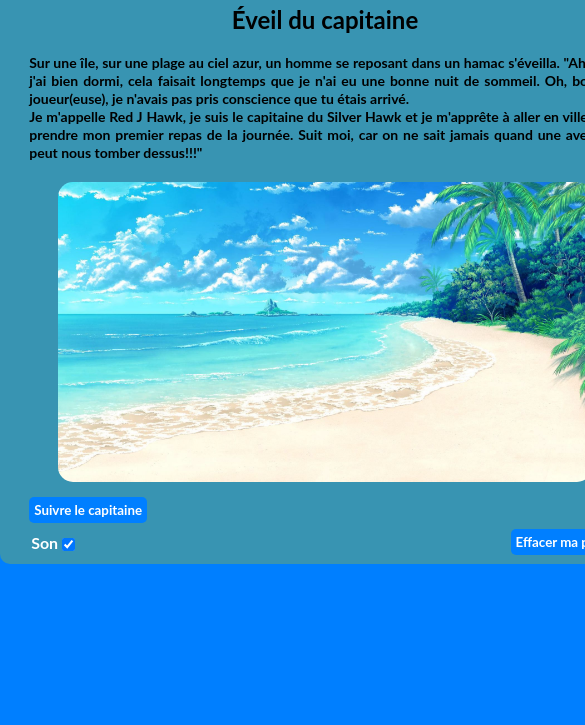
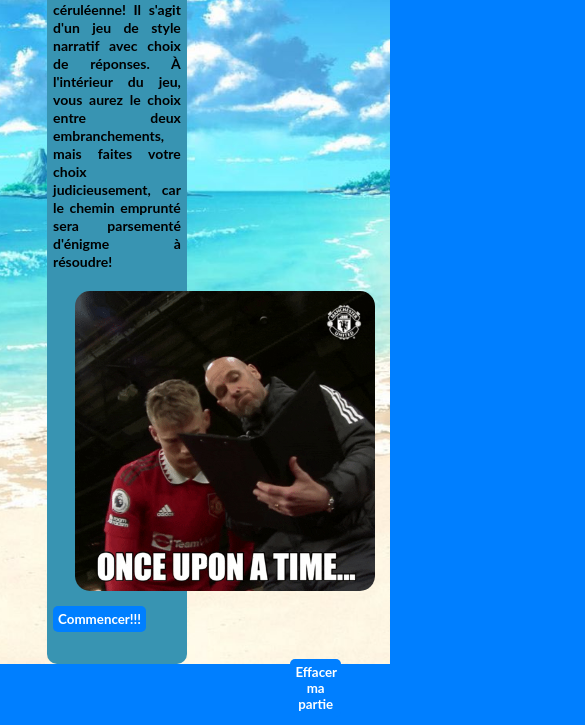
Before and after one commit to tonie2023/Vous-etes-le-heros-epopee-ceruleenne, a plain HTML site: page index.html in a window 390 px wide. Shown: the part 180-905 px from the top of the page, 585 px wide, since content can reach past the window. Before the commit the page ends 844 px from the top, so only its background shows below. Drawn offline with Linux system fonts and the light colour scheme.

Commit message:
Sauvegarde partie 5.2

```diff
--- a/javascript.js
+++ b/javascript.js
@@ -1,4 +1,15 @@
 let chaptersObj = {
+  didacticiel: {
+    subtitle: "Didacticiel",
+    text: `Bienvenue chers joueurs et joueuses dans le jeu: Épopée céruléenne! Il s'agit d'un jeu de style narratif avec choix de réponses. À l'intérieur du jeu, vous aurez le choix entre deux embranchements, mais faites votre choix judicieusement, car le chemin emprunté sera parsementé d'énigme à résoudre!`,
+    img: "assets/didacticiel.gif",
+    options: [
+      {
+        text: "Commencer!!!",
+        action: "goToChapter(`prologue`)",
+      },
+    ],
+  },
   prologue: {
     subtitle: "Éveil du capitaine",
     text: `Sur une île, sur une plage au ciel azur, un homme se reposant dans un hamac s'éveilla. "Ahhhhh, j'ai bien dormi, cela faisait longtemps que je n'ai eu une bonne nuit de sommeil. Oh, bonjour joueur(euse), je n'avais pas pris conscience que tu étais arrivé.
@@ -694,7 +705,7 @@ choixSonore.addEventListener("change", function () {
 function reset() {
   faction = false;
   localStorage.clear();
-  goToChapter("prologue");
+  goToChapter("didacticiel");
 }
 
 const reinitialiser = document.querySelector(".reinitialiser");
@@ -706,11 +717,11 @@ console.log(reinitialiser);
 if (localStorage.getItem("chapitre") != undefined) {
   goToChapter(localStorage.getItem("chapitre"));
 } else {
-  goToChapter("prologue");
+  goToChapter("didacticiel");
   console.log(goToChapter);
 }
 
-let chapitreDebut = "prologue";
+let chapitreDebut = "didacticiel";
 if (localStorage.getItem("chapitre") != null) {
   chapitreDebut = localStorage.getItem("chapitre");
 }
--- a/style.css
+++ b/style.css
@@ -29,17 +29,30 @@ body {
   justify-content: center;
   align-items: center;
 }
-.epilogue {
-  background-image: url("assets/");
+.didacticiel {
+  background-image: url("assets/plage.jpg");
   background-repeat: no-repeat;
   position: absolute;
   top: 0;
   left: 0;
-  background-size: contain;
+  background-size: cover;
   background-position: center bottom;
   width: 100vw;
   height: 100vh;
   border-radius: 0 0 0 0;
+}
+.epilogue {
+  background-image: url("assets/reset.gif");
+  background-repeat: no-repeat;
+  position: absolute;
+  top: 0;
+  left: 0;
+  background-size: cover;
+  background-position: center bottom;
+  width: 100vw;
+  height: 100vh;
+  border-radius: 0 0 0 0;
+  opacity: 85%;
 }
 img {
   position: relative;
@@ -145,9 +158,13 @@ button {
   border-radius: 5px 5px 5px 5px;
   border-style: none;
   cursor: pointer;
+  transition: 1.5s;
 }
 button:hover {
-  background: #286185;
+  background: #15f4ee;
+  box-shadow: 0 5px 20px 0 #15f4ee inset, 0 5px 20px 0 #15f4ee,
+    0 5px 20px 0 #15f4ee inset, 0 5px 20px 0 #15f4ee;
+  text-shadow: 0 0 5px #15f4ee;
 }
 #son {
   position: relative;
@@ -168,3 +185,83 @@ button:hover {
   top: -8.5px;
   color: white;
 }
+@media screen and (max-width: 900px) {
+  .flex {
+    width: 90%;
+  }
+  .boite {
+    width: 90%;
+  }
+  .image {
+    width: 90%;
+  }
+  .no {
+    width: 90%;
+  }
+  .revisionChoix {
+    width: 90%;
+  }
+  .reinitialiser {
+    width: 90%;
+  }
+}
+@media screen and (max-width: 800px) {
+  .flex {
+    width: 80%;
+  }
+  .boite {
+    width: 80%;
+  }
+  .image {
+    width: 80%;
+  }
+  .no {
+    width: 80%;
+  }
+  .revisionChoix {
+    width: 80%;
+  }
+  .reinitialiser {
+    width: 80%;
+  }
+}
+@media screen and (max-width: 700px) {
+  .flex {
+    width: 70%;
+  }
+  .boite {
+    width: 70%;
+  }
+  .image {
+    width: 70%;
+  }
+  .no {
+    width: 70%;
+  }
+  .revisionChoix {
+    width: 70%;
+  }
+  .reinitialiser {
+    width: 70%;
+  }
+}
+@media screen and (max-width: 600px) {
+  .flex {
+    width: 60%;
+  }
+  .boite {
+    width: 60%;
+  }
+  .image {
+    width: 60%;
+  }
+  .no {
+    width: 60%;
+  }
+  .revisionChoix {
+    width: 60%;
+  }
+  .reinitialiser {
+    width: 60%;
+  }
+}
```
Also changed, not shown: assets/didacticiel.gif (added), assets/reset.gif (added).
